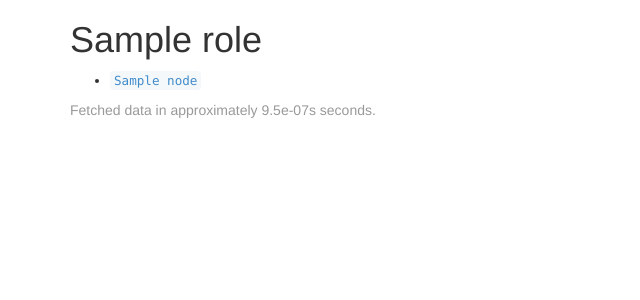
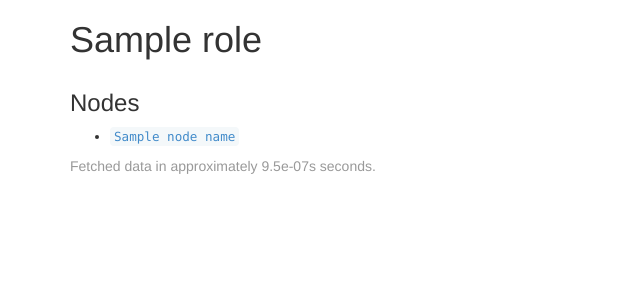
Before and after one commit to borntyping/sous-chef, a Flask app: template sous_chef/templates/role.html in a window 1280 px wide. Shown: the top 300 px of the page, without its empty margins (0-640 px from the left). Run offline with Flask 2, Linux system fonts and the light colour scheme; the template is opened without the code that fills it: most values are stand-ins (such as "Sample title", 1, 10 or a date in 2020); some libraries are stand-ins or nearby versions.

Commit message:
Node index and columns

```diff
--- a/sous_chef/blueprints.py
+++ b/sous_chef/blueprints.py
@@ -8,11 +8,17 @@ __all__ = ['api']
 ui = flask.Blueprint('ui', __name__)
 
 
+class Node(chef.Node):
+    @property
+    def roles(self):
+        return sorted(r[5:-1] for r in self.run_list if r.startswith('role'))
+
+
 @ui.route('/')
 @ui.route('/roles/')
 def role_index():
-    roles = sorted(chef.Role.list())
-    return flask.render_template('role_index.html', roles=roles)
+    return flask.render_template(
+        'role_index.html', roles=sorted(chef.Role.list()))
 
 
 @ui.route('/roles/<string:name>')
@@ -23,10 +29,10 @@ def role(name):
     return flask.render_template('role.html', role=role, nodes=nodes)
 
 
-class Node(chef.Node):
-    @property
-    def roles(self):
-        return sorted(r[5:-1] for r in self.run_list if r.startswith('role'))
+@ui.route('/nodes/')
+def node_index():
+    return flask.render_template(
+        'node_index.html', nodes=sorted(chef.Node.list()))
 
 
 @ui.route('/nodes/<string:name>')
--- a/sous_chef/static/sous-chef.css
+++ b/sous_chef/static/sous-chef.css
@@ -6,3 +6,22 @@ a code {
 a:hover code {
 	color: #2A6496;
 }
+
+/* Small devices (tablets, 768px and up) */
+@media (min-width: 768px) {
+
+}
+
+/* Medium devices (desktops, 992px and up) */
+@media (min-width: 992px) {
+	.attempt-columns {
+		-webkit-column-count: 2;
+		-moz-column-count: 2;
+		column-count: 2;
+	}
+}
+
+/* Large devices (large desktops, 1200px and up) */
+@media (min-width: 1200px) {
+
+}
--- a/sous_chef/templates/base.html
+++ b/sous_chef/templates/base.html
@@ -16,7 +16,13 @@
         </div>
       </div>
 
-      {% block body %}{% endblock %}
+      {% block body %}
+      <div class="row">
+        <div class="col-md-12">
+          {% block content %}{% endblock %}
+        </div>
+      </div>
+      {% endblock %}
 
       <div class="row">
         <div class="col-sm-12 text-muted">
--- a/sous_chef/templates/role.html
+++ b/sous_chef/templates/role.html
@@ -1,7 +1,8 @@
 {% extends 'base.html' %}
 {% block title %}{{ role.name }}{% endblock %}
-{% block body %}
-<ul>
+{% block content %}
+<h3>Nodes</h3>
+<ul class="attempt-columns">
 {% for node in nodes %}
   <li>
     <a href="{{ url_for('.node', name=node.name) }}">
--- a/sous_chef/templates/role_index.html
+++ b/sous_chef/templates/role_index.html
@@ -1,7 +1,7 @@
 {% extends 'base.html' %}
 {% block title %}Roles{% endblock %}
-{% block body %}
-<ul>
+{% block content %}
+<ul class="attempt-columns">
 {% for role_name in roles %}
   <li>
     <a href="{{ url_for('ui.role', name=role_name) }}">
```
Also changed, not shown: sous_chef/templates/node_index.html (added, +13 -0 lines).
